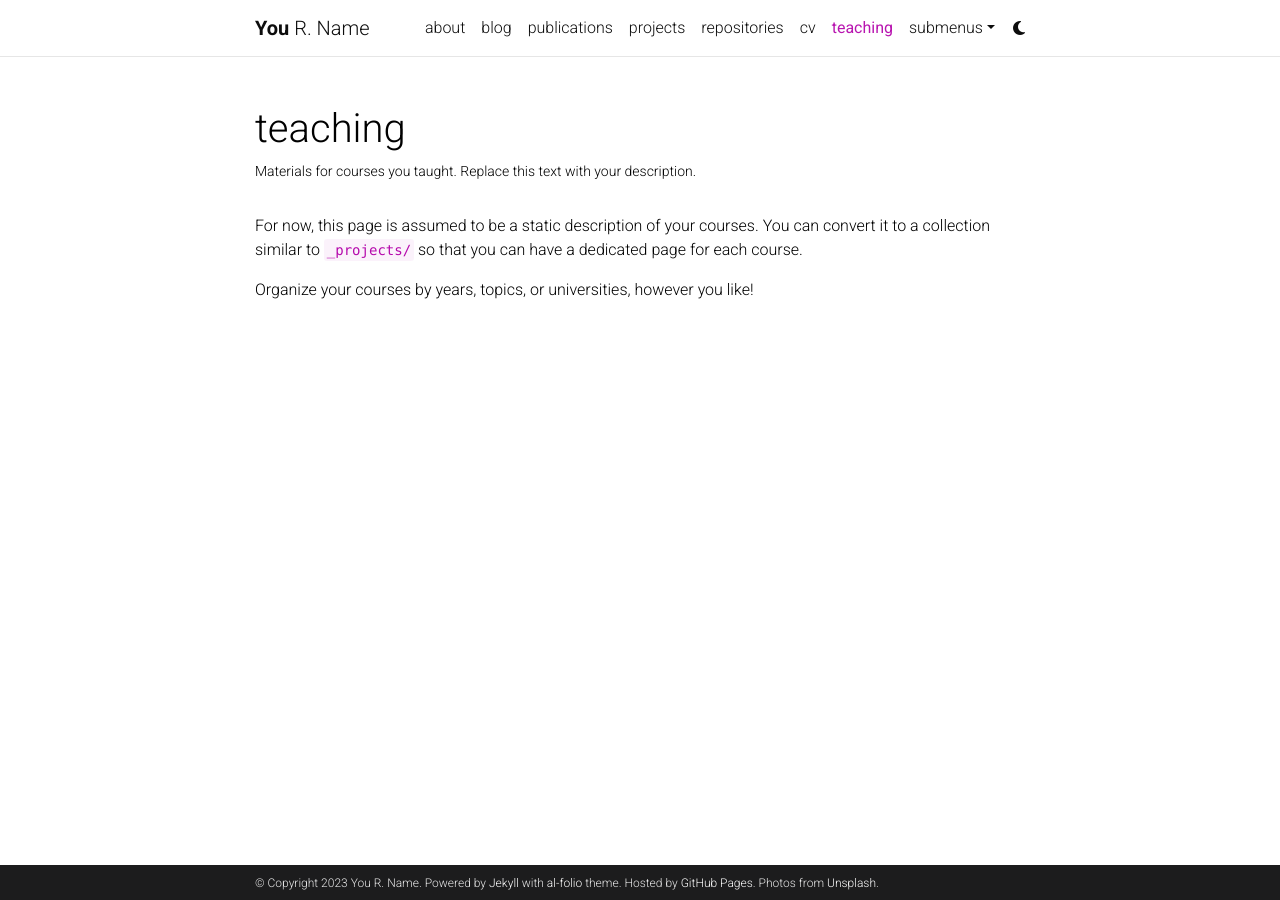
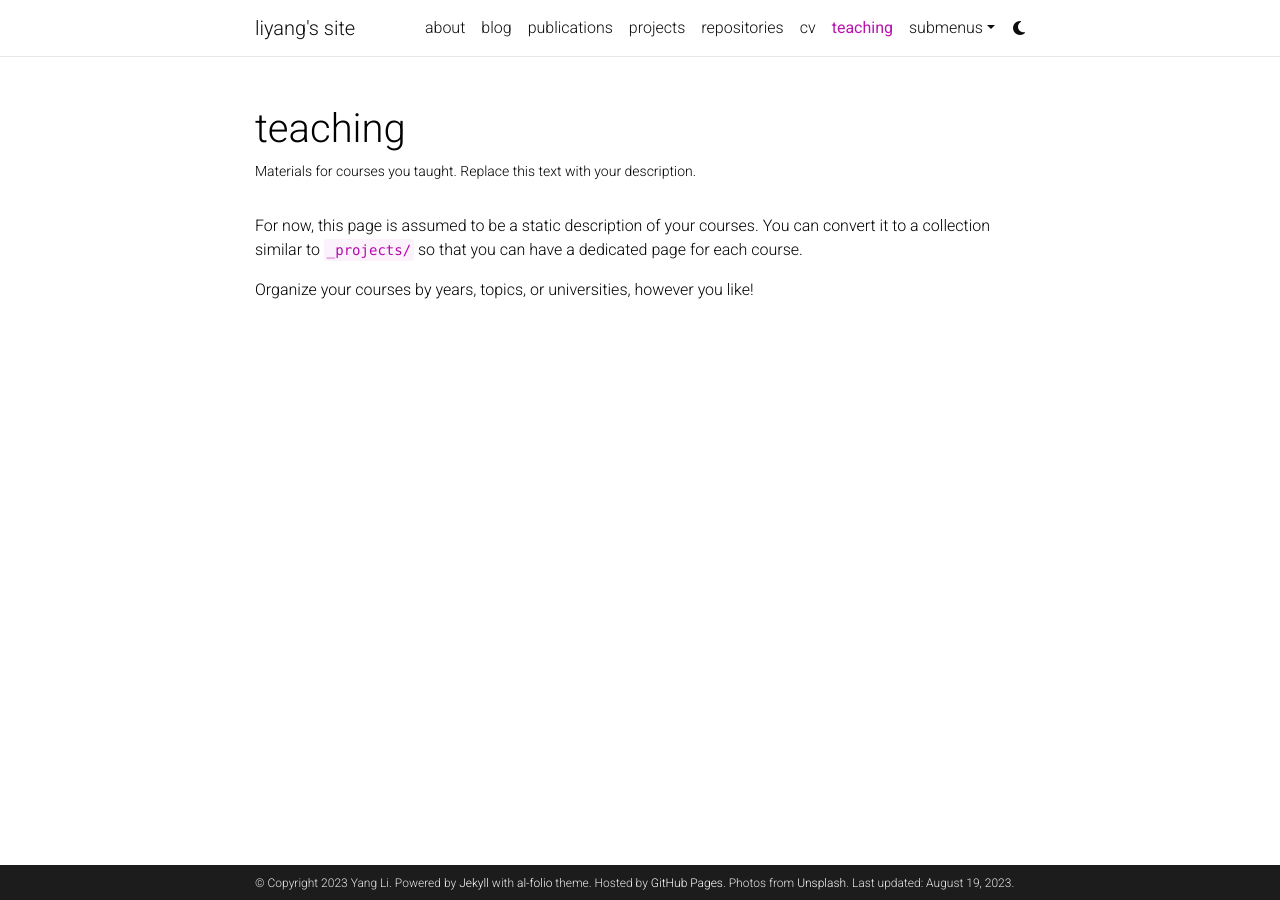
Before and after one commit to li-yang23/li-yang23.github.io, a Jekyll site: the page built from _pages/teaching.md, in a window 1280 px wide. Built offline with Jekyll 4.4.1, drawn with Linux system fonts in a browser that asks for light colours; comment, search, counter and statistics services are not loaded; a style sheet for code colours, icons or effects is not loaded.

Commit message:
update config

```diff
--- a/_config.yml
+++ b/_config.yml
@@ -2,11 +2,11 @@
 # Site settings
 # -----------------------------------------------------------------------------
 
-title: blank # the website title (if blank, full name will be used instead)
-first_name: You
-middle_name: R.
-last_name: Name
-email: you@example.com
+title: liyang's site # the website title (if blank, full name will be used instead)
+first_name: Yang
+middle_name:
+last_name: Li
+email: li-yang23@mails.tsinghua.edu.cn
 description: > # the ">" symbol means to ignore newlines until "footer_text:"
   A simple, whitespace theme for academics. Based on [*folio](https://github.com/bogoli/-folio) design.
 footer_text: >
@@ -18,9 +18,9 @@
 lang: en # the language of your site (for example: en, fr, cn, ru, etc.)
 icon: ⚛️  # the emoji used as the favicon (alternatively, provide image name in /assets/img/)
 
-url: https://alshedivat.github.io # the base hostname & protocol for your site
-baseurl: /al-folio # the subpath of your site, e.g. /blog/
-last_updated: false # set to true if you want to display last updated in the footer
+url: https://li-yang23.github.io # the base hostname & protocol for your site
+baseurl:  # the subpath of your site, e.g. /blog/
+last_updated: true # set to true if you want to display last updated in the footer
 impressum_path:  # set to path to include impressum link in the footer, use the same path as permalink in a page, helps to conform with EU GDPR
 
 # -----------------------------------------------------------------------------
@@ -328,7 +328,7 @@
 # -----------------------------------------------------------------------------
 
 imagemagick:
-  enabled: true # enables responsive images for your site (recommended, see https://github.com/alshedivat/al-folio/issues/537)
+  enabled: false # enables responsive images for your site (recommended, see https://github.com/alshedivat/al-folio/issues/537)
   widths:
     - 480
     - 800
```
